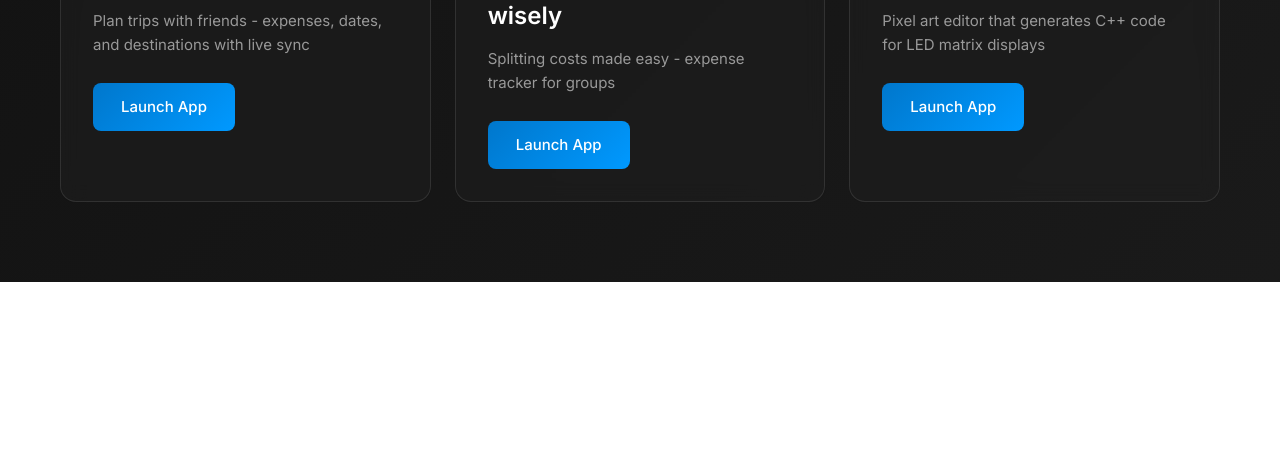
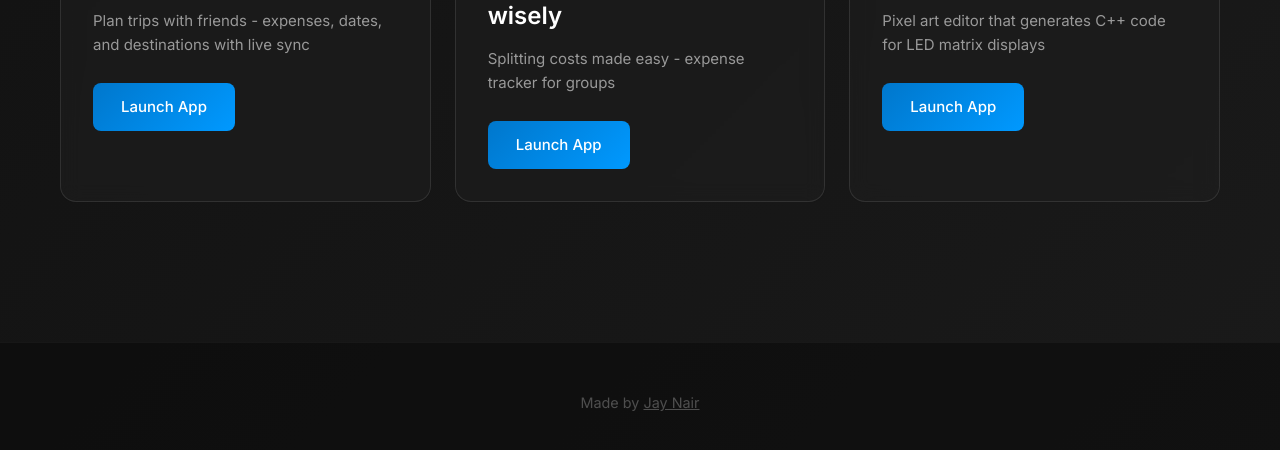
Before and after one commit to jayvn/renderco.de, a plain HTML site: page index.html in a window 1280 px wide. Shown: the part 999-1449 px from the top of the page. Before the commit the page ends 1281 px from the top, so only its background shows below. Drawn offline with Linux system fonts and the light colour scheme.

Commit message:
add footer

```diff
--- a/index.html
+++ b/index.html
@@ -70,6 +70,10 @@
         </div>
     </div>
 
+    <!-- Footer -->
+    <footer style="text-align: center; padding: 3rem 1rem; opacity: 0.7; font-size: 0.9rem;">
+        Made by <a href="https://jnair.me" target="_blank" rel="noopener noreferrer" style="color: inherit; text-decoration: underline;">Jay Nair</a>
+    </footer>
 
     <script src="/shared/nav.js"></script>
 </body>
```
